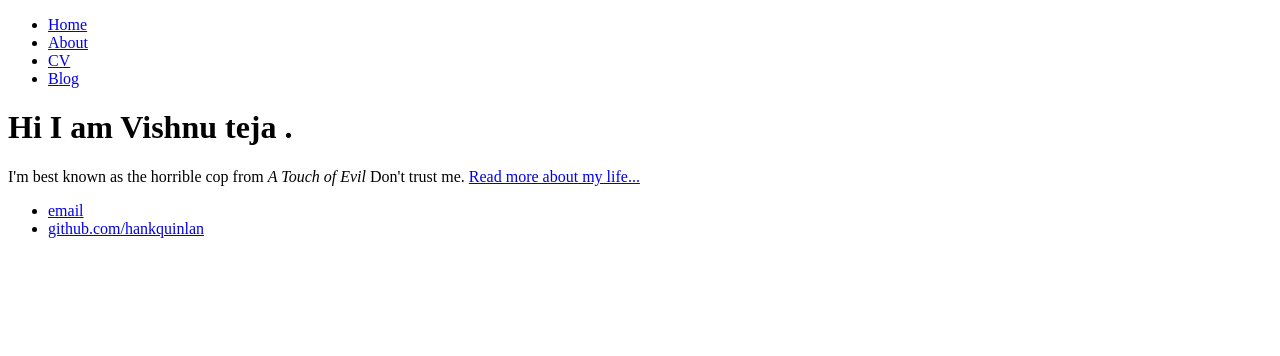
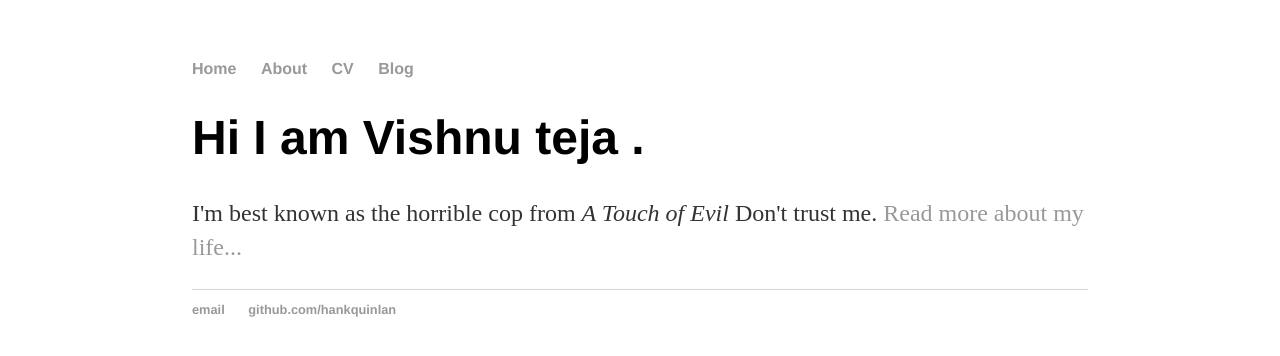
Before and after one commit to vishnu-teja1906/Teja-Tirupathirao.github.io, a plain HTML site: page index.html in a window 1280 px wide. Drawn offline with Linux system fonts and the light colour scheme.

Commit message:
Update index.html

```diff
--- a/index.html
+++ b/index.html
@@ -1,7 +1,9 @@
 <!DOCTYPE html>
 <html>
 	<head>
-		<title>Hank Quinlan, Horrible Cop</title>
+		<title>Teja Tirupathirao,Upcoming DS</title>
+		<!-- link to main stylesheet -->
+		<link rel="stylesheet" type="text/css" href="/css/main.css">
 	</head>
 	<body>
 		<nav>
```
